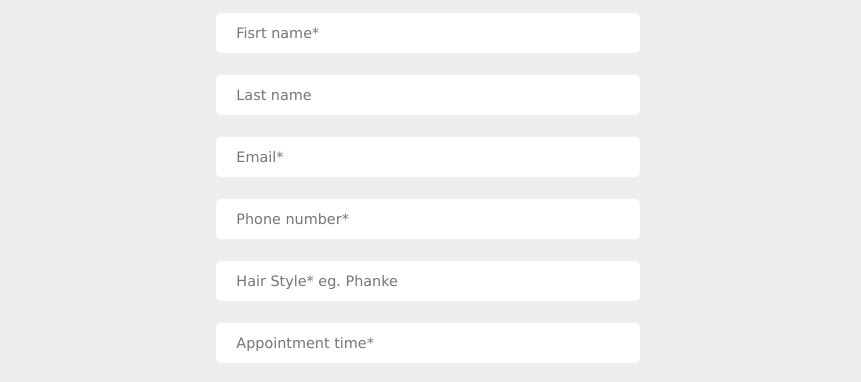
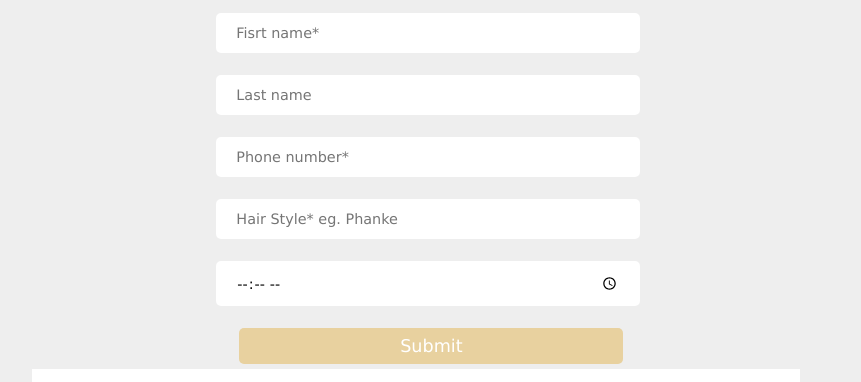
Before and after one commit to Benjee369/Website-Testing, a plain HTML site: page Barber shop/Bookings.html in a window 1280 px wide. Shown: the part 338-720 px from the top of the page, without its empty margins (224-1085 px from the left). Drawn offline with Linux system fonts and the light colour scheme; files whose address does not match are found by name.

Commit message:
I removed th eemail address from the list of details requiredwhen making an appointment, then i changed the input type of th eAppointment time input field from Type=text to type=time

```diff
--- a/Barber shop/Bookings.html
+++ b/Barber shop/Bookings.html
@@ -22,10 +22,9 @@
         <form class="book">
             <input type="text " class="field" placeholder="Fisrt name*">
 			<input type="text " class="field" placeholder="Last name">
-			<input type="email" class="field" placeholder="Email*">
 			<input type="text" class="field" placeholder="Phone number*">
             <input type="text" class="field" placeholder="Hair Style* eg. Phanke"><br>
-            <input type="text" class="field" placeholder="Appointment time*">
+            <input type="Time" class="field" placeholder="Appointment time*">
             <button class="submit_btn">Submit</button>
         </form>
         <footer  class="footer_icons">
```
Also changed, not shown: Barber shop/index.html (+1 -1 lines).
